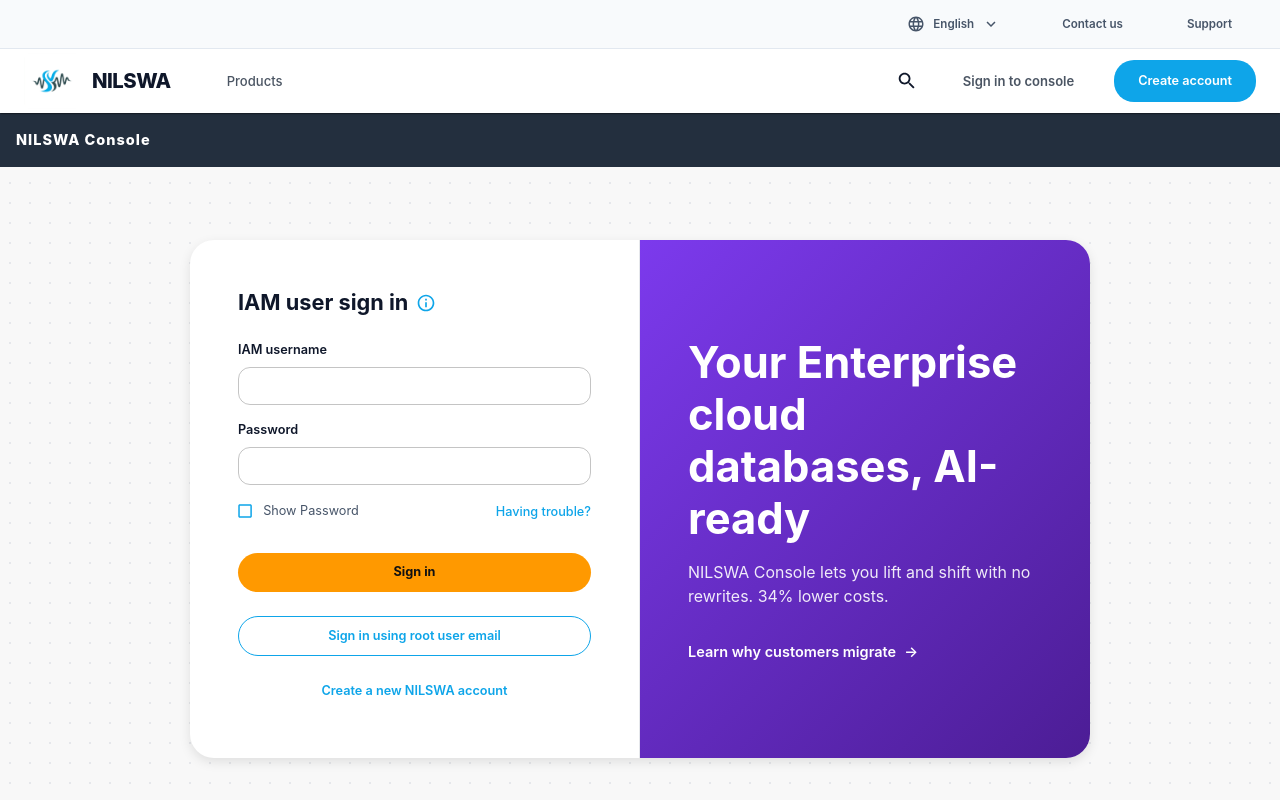
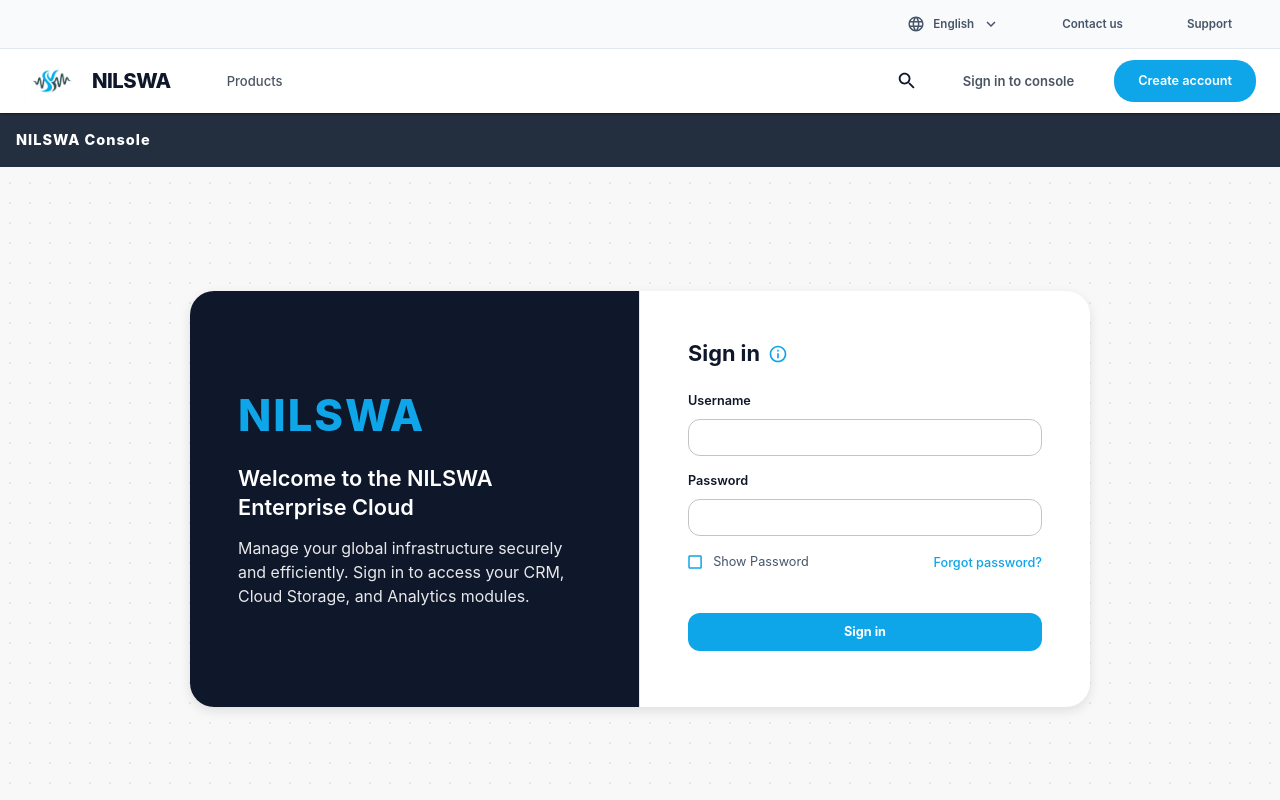
Before and after one commit to sachin-bose-p/nilswa, a Next.js app in the folder client/: page /login in a window 1280 px wide. Shown: the top 800 px of the page. Built offline with nearby package versions, Linux system fonts and the light colour scheme.

Commit message:
Update login page with branded left pane and streamlined form

```diff
--- a/client/app/login/page.tsx
+++ b/client/app/login/page.tsx
@@ -3,12 +3,10 @@
 import React, { useState } from 'react';
 import {
   Box, Typography, TextField, Button, CircularProgress, Alert,
-  Checkbox, FormControlLabel, Link as MuiLink, IconButton, InputAdornment
+  Checkbox, FormControlLabel, Link as MuiLink
 } from '@mui/material';
 import { useRouter } from 'next/navigation';
 import InfoOutlinedIcon from '@mui/icons-material/InfoOutlined';
-import Visibility from '@mui/icons-material/Visibility';
-import VisibilityOff from '@mui/icons-material/VisibilityOff';
 
 export default function LoginPage() {
   const router = useRouter();
@@ -72,7 +70,7 @@ export default function LoginPage() {
       backgroundImage: 'radial-gradient(#e5e7eb 1px, transparent 1px)',
       backgroundSize: '20px 20px'
     }}>
-      {/* AWS Style Header */}
+      {/* Header */}
       <Box sx={{
         width: '100%',
         p: 2,
@@ -99,15 +97,36 @@ export default function LoginPage() {
           overflow: 'hidden'
         }}>
 
-          {/* Left Form Area */}
+          {/* Left Marketing Area (Branding) */}
+          <Box sx={{
+            width: { xs: '100%', md: '50%' },
+            backgroundColor: '#0f172a',
+            color: '#fff',
+            p: { xs: 4, md: 6 },
+            display: 'flex',
+            flexDirection: 'column',
+            justifyContent: 'center',
+            borderRight: { xs: 'none', md: '1px solid #e5e7eb' }
+          }}>
+            <Typography variant="h3" sx={{ fontWeight: 800, mb: 3, letterSpacing: '2px', color: '#0ea5e9' }}>
+              NILSWA
+            </Typography>
+            <Typography variant="h5" sx={{ fontWeight: 600, mb: 2, lineHeight: 1.3 }}>
+              Welcome to the NILSWA Enterprise Cloud
+            </Typography>
+            <Typography variant="body1" sx={{ fontSize: '1.1rem', opacity: 0.9 }}>
+              Manage your global infrastructure securely and efficiently. Sign in to access your CRM, Cloud Storage, and Analytics modules.
+            </Typography>
+          </Box>
+
+          {/* Right Form Area */}
           <Box sx={{
             p: { xs: 4, md: 6 },
             width: { xs: '100%', md: '50%' },
-            borderRight: { xs: 'none', md: '1px solid #e5e7eb' }
           }}>
             <Box sx={{ display: 'flex', alignItems: 'center', mb: 3 }}>
               <Typography variant="h5" sx={{ fontWeight: 700, color: '#0f172a', mr: 1 }}>
-                IAM user sign in
+                Sign in
               </Typography>
               <InfoOutlinedIcon sx={{ color: '#0ea5e9', fontSize: 20 }} />
             </Box>
@@ -122,7 +141,7 @@ export default function LoginPage() {
               {!requiresMfa ? (
                 <>
                   <Typography variant="body2" sx={{ fontWeight: 600, mb: 1, color: '#0f172a' }}>
-                    IAM username
+                    Username
                   </Typography>
                   <TextField
                     fullWidth
@@ -150,13 +169,13 @@ export default function LoginPage() {
                     required
                   />
 
-                  <Box sx={{ display: 'flex', justifyContent: 'space-between', alignItems: 'center', mb: 3 }}>
+                  <Box sx={{ display: 'flex', justifyContent: 'space-between', alignItems: 'center', mb: 4 }}>
                     <FormControlLabel
                       control={<Checkbox size="small" checked={showPassword} onChange={(e) => setShowPassword(e.target.checked)} sx={{ color: '#0ea5e9' }} />}
                       label={<Typography variant="body2" sx={{ color: '#475569' }}>Show Password</Typography>}
                     />
                     <MuiLink href="#" underline="hover" sx={{ fontSize: '0.875rem', color: '#0ea5e9', fontWeight: 500 }}>
-                      Having trouble?
+                      Forgot password?
                     </MuiLink>
                   </Box>
                 </>
@@ -191,81 +210,24 @@ export default function LoginPage() {
                 sx={{
                   textTransform: 'none',
                   fontWeight: 700,
-                  backgroundColor: '#ff9900',
-                  color: '#111',
+                  backgroundColor: '#0ea5e9',
+                  color: '#fff',
                   py: 1,
-                  borderRadius: 6,
+                  borderRadius: 1,
                   boxShadow: 'none',
-                  mb: 3,
-                  '&:hover': { backgroundColor: '#ec8e00', boxShadow: 'none' }
+                  mb: 1,
+                  '&:hover': { backgroundColor: '#0284c7', boxShadow: 'none' }
                 }}
               >
                 {loading ? <CircularProgress size={24} color="inherit" /> : (requiresMfa ? 'Verify MFA' : 'Sign in')}
               </Button>
-
-              <Button
-                variant="outlined"
-                fullWidth
-                sx={{
-                  textTransform: 'none',
-                  fontWeight: 600,
-                  color: '#0ea5e9',
-                  borderColor: '#0ea5e9',
-                  py: 1,
-                  borderRadius: 6,
-                  mb: 2,
-                  '&:hover': { backgroundColor: 'rgba(14, 165, 233, 0.05)' }
-                }}
-              >
-                Sign in using root user email
-              </Button>
-
-              <Button
-                variant="text"
-                fullWidth
-                sx={{
-                  textTransform: 'none',
-                  fontWeight: 600,
-                  color: '#0ea5e9',
-                  py: 1,
-                  borderRadius: 6,
-                  '&:hover': { backgroundColor: 'rgba(14, 165, 233, 0.05)' }
-                }}
-              >
-                Create a new NILSWA account
-              </Button>
             </form>
-          </Box>
-
-          {/* Right Marketing Area */}
-          <Box sx={{
-            width: { xs: '100%', md: '50%' },
-            backgroundColor: '#f3e8ff', // subtle purple bg
-            background: 'linear-gradient(135deg, #7c3aed 0%, #4c1d95 100%)',
-            color: '#fff',
-            p: { xs: 4, md: 6 },
-            display: 'flex',
-            flexDirection: 'column',
-            justifyContent: 'center'
-          }}>
-            <Typography variant="h3" sx={{ fontWeight: 700, mb: 2, lineHeight: 1.2 }}>
-              Your Enterprise cloud databases, AI-ready
-            </Typography>
-            <Typography variant="body1" sx={{ mb: 4, fontSize: '1.1rem', opacity: 0.9 }}>
-              NILSWA Console lets you lift and shift with no rewrites. 34% lower costs.
-            </Typography>
-            <Box sx={{ display: 'flex', alignItems: 'center' }}>
-              <Typography variant="body1" sx={{ fontWeight: 600, mr: 1 }}>
-                Learn why customers migrate
-              </Typography>
-              <Typography variant="body1" sx={{ fontWeight: 600 }}>→</Typography>
-            </Box>
           </Box>
 
         </Box>
       </Box>
 
-      {/* AWS Style Footer */}
+      {/* Footer */}
       <Box sx={{ textAlign: 'center', py: 4, color: '#64748b' }}>
         <Typography variant="body2">
           By continuing, you agree to NILSWA Customer Agreement or other agreement for NILSWA services.
```
